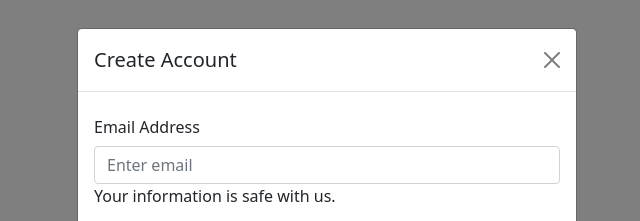
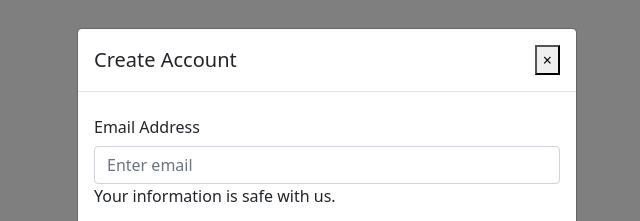
Before and after one commit to acciojob/bootstrap-signup-modal-Kumar9525, a website: page main.html in a window 1280 px wide. Both pictures are taken after a click on the button "Sign Up". Shown: the top 221 px of the page, 313-953 px from the left. Drawn offline with nearby package versions, Linux system fonts and the light colour scheme.

Commit message:
created a submission

```diff
--- a/main.html
+++ b/main.html
@@ -14,7 +14,9 @@
     <div class="modal-content">
       <div class="modal-header">
         <h5 class="modal-title" id="exampleModalLabel">Create Account</h5>
-        <button type="button" class="close btn-close" data-bs-dismiss="modal" aria-label="Close"></button>
+        <button type="button" class="close" data-dismiss="modal" aria-label="Close">
+          <span aria-hidden="true">&times;</span>
+        </button>
       </div>
       <div class="modal-body">
         <form>
```
